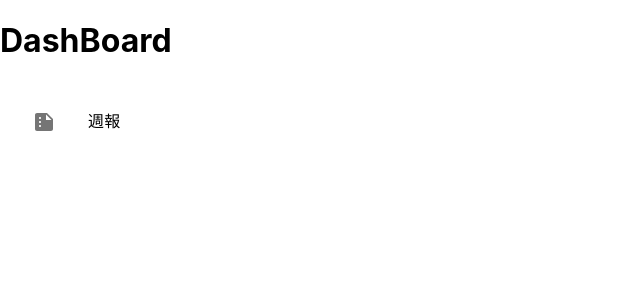
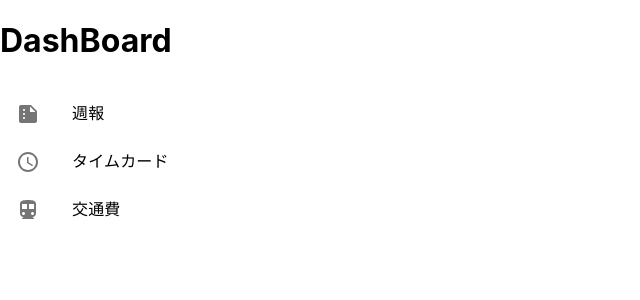
Before and after one commit to 3nd0/client, a React (Create React App) app: page / in a window 1280 px wide. Shown: the top 300 px of the page, without its empty margins (0-640 px from the left). Built offline with nearby package versions, Linux system fonts and the light colour scheme.

Commit message:
タイムカード,交通費のリストを追加

```diff
--- a/src/components/View/Drawer/drawer.tsx
+++ b/src/components/View/Drawer/drawer.tsx
@@ -7,18 +7,34 @@ import {
   Box,
   ListItem,
 } from '@mui/material'
-import { Summarize } from '@mui/icons-material'
+import { AccessTime, DirectionsTransit, Summarize } from '@mui/icons-material'
 
 const Drawer: React.VFC = () => {
   return (
-    <Box sx={{ width: '100%', maxWidth: 200, bgcolor: 'Background.paper' }}>
+    <Box sx={{ width: '100%', maxWidth: 250, bgcolor: 'Background.paper' }}>
       <List component="nav" aria-label="list">
-        <ListItem>
+        <ListItem disablePadding>
           <ListItemButton>
             <ListItemIcon>
               <Summarize />
             </ListItemIcon>
             <ListItemText primary="週報" />
+          </ListItemButton>
+        </ListItem>
+        <ListItem disablePadding>
+          <ListItemButton>
+            <ListItemIcon>
+              <AccessTime />
+            </ListItemIcon>
+            <ListItemText primary="タイムカード" />
+          </ListItemButton>
+        </ListItem>
+        <ListItem disablePadding>
+          <ListItemButton>
+            <ListItemIcon>
+              <DirectionsTransit />
+            </ListItemIcon>
+            <ListItemText primary="交通費" />
           </ListItemButton>
         </ListItem>
       </List>
```
